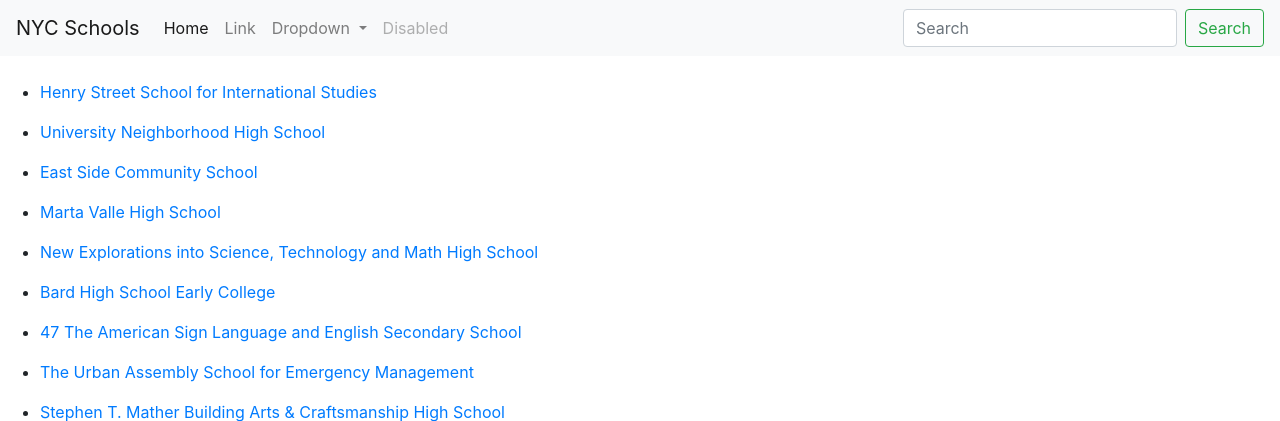
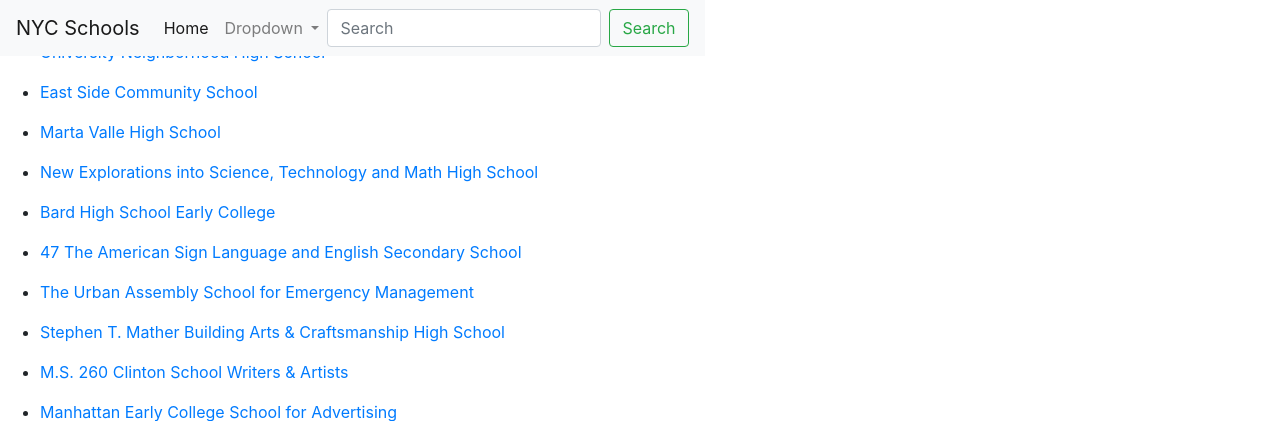
Before and after one commit to Yuanqi-Hong/nyc-schools-webapp, a Flask app: page / in a window 1280 px wide. Shown: the top 421 px of the page. Run offline with Flask 2, Linux system fonts and the light colour scheme; data comes from the database, SQL or seed files in the repository; some libraries are stand-ins or nearby versions.

Commit message:
floating navbar

```diff
--- a/templates/layout.html
+++ b/templates/layout.html
@@ -9,11 +9,19 @@
     <!-- Bootstrap CSS -->
     <link rel="stylesheet" href="https://stackpath.bootstrapcdn.com/bootstrap/4.1.3/css/bootstrap.min.css" integrity="sha384-MCw98/SFnGE8fJT3GXwEOngsV7Zt27NXFoaoApmYm81iuXoPkFOJwJ8ERdknLPMO" crossorigin="anonymous">
 
+	<!-- customize style -->
+	<style>
+    .fixnavbar {
+		position: fixed;
+		top: 0;
+	}
+	</style>
+
     <title>NYC Schools</title>
   </head>
   <body>
 
-	<nav class="navbar navbar-expand-lg navbar-light bg-light mb-4">
+	<nav class="fixnavbar navbar navbar-expand-lg navbar-light bg-light mb-4">
 	  <a class="navbar-brand" href="#">NYC Schools</a>
 	  <button class="navbar-toggler" type="button" data-toggle="collapse" data-target="#navbarSupportedContent" aria-controls="navbarSupportedContent" aria-expanded="false" aria-label="Toggle navigation">
 	    <span class="navbar-toggler-icon"></span>
@@ -24,9 +32,9 @@
 	      <li class="nav-item active">
 	        <a class="nav-link" href="#">Home <span class="sr-only">(current)</span></a>
 	      </li>
-	      <li class="nav-item">
+	      <!-- <li class="nav-item">
 	        <a class="nav-link" href="#">Link</a>
-	      </li>
+	      </li> -->
 	      <li class="nav-item dropdown">
 	        <a class="nav-link dropdown-toggle" href="#" id="navbarDropdown" role="button" data-toggle="dropdown" aria-haspopup="true" aria-expanded="false">
 	          Dropdown
@@ -38,9 +46,9 @@
 	          <a class="dropdown-item" href="#">Something else here</a>
 	        </div>
 	      </li>
-	      <li class="nav-item">
+	      <!-- <li class="nav-item">
 	        <a class="nav-link disabled" href="#">Disabled</a>
-	      </li>
+	      </li> -->
 	    </ul>
 	    <form class="form-inline my-2 my-lg-0" action="/search">
 	      <input class="form-control mr-sm-2" type="search" placeholder="Search" aria-label="Search" name="query">
```
